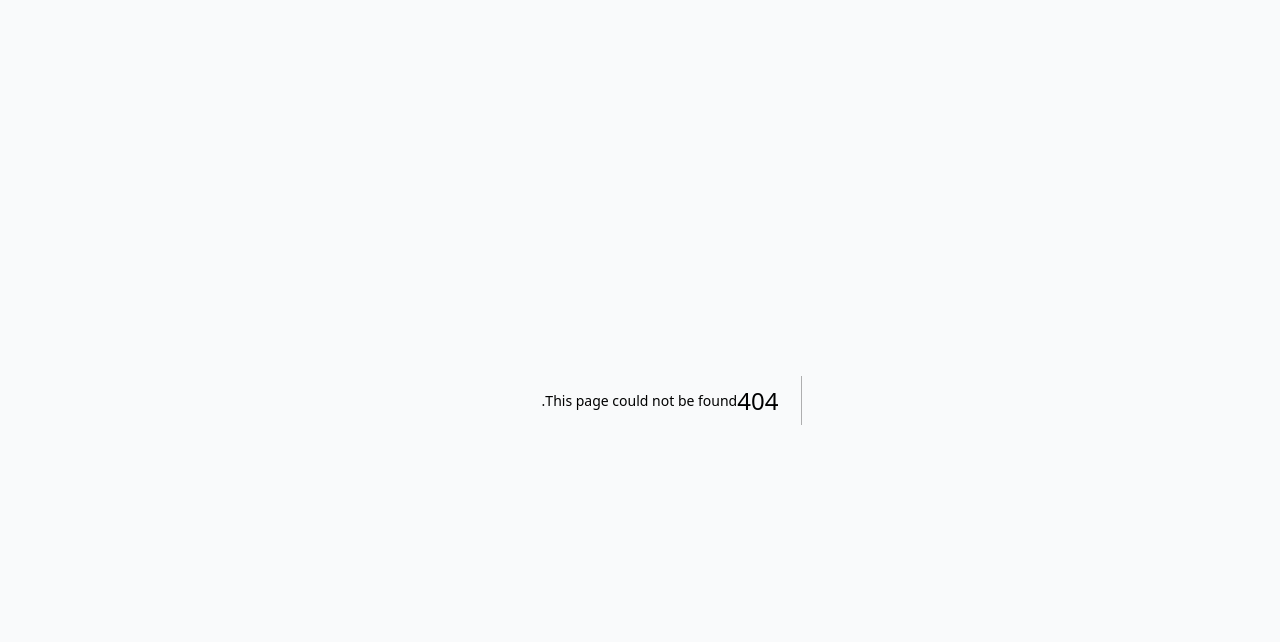
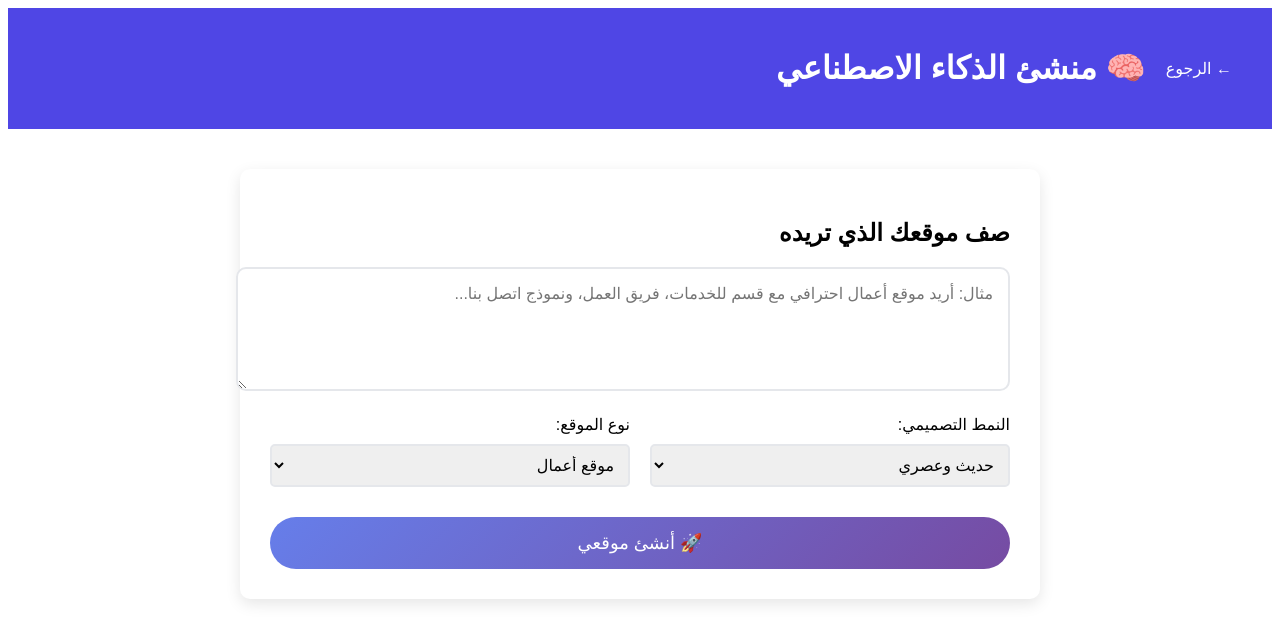
Before and after one commit to MHAleedduuub/Website-builder-1, a Next.js app: page /ai-builder in a window 1280 px wide. Before the commit this address had no page. Shown: the top 642 px of the page. Built offline with nearby package versions, Linux system fonts and the light colour scheme.

Commit message:
Create ai-builder.js

```diff
--- /dev/null
+++ b/pages/ai-builder.js
@@ -0,0 +1,237 @@
+import { useState } from 'react';
+import Head from 'next/head';
+
+export default function AIBuilder() {
+  const [description, setDescription] = useState('');
+  const [style, setStyle] = useState('modern');
+  const [type, setType] = useState('business');
+  const [loading, setLoading] = useState(false);
+  const [result, setResult] = useState(null);
+
+  const handleGenerate = async () => {
+    if (!description.trim()) {
+      alert('يرجى إدخال وصف للموقع');
+      return;
+    }
+
+    setLoading(true);
+
+    try {
+      const token = localStorage.getItem('token');
+
+      const response = await fetch('/api/generate-website', {
+        method: 'POST',
+        headers: {
+          'Content-Type': 'application/json',
+          'Authorization': token ? `Bearer ${token}` : ''
+        },
+        body: JSON.stringify({
+          description,
+          style,
+          type
+        })
+      });
+
+      const data = await response.json();
+
+      if (response.ok) {
+        setResult(data);
+      } else {
+        alert(data.error || 'حدث خطأ في الإنشاء');
+      }
+    } catch (error) {
+      alert('حدث خطأ في الاتصال بالخادم');
+    } finally {
+      setLoading(false);
+    }
+  };
+
+  const previewSite = () => {
+    if (!result) return;
+
+    const newWindow = window.open('', '_blank');
+    newWindow.document.write(result.html);
+    newWindow.document.write(`<style>${result.css}</style>`);
+    newWindow.document.write(`<script>${result.js}</script>`);
+  };
+
+  return (
+    <div style={styles.container}>
+      <Head>
+        <title>منشئ الذكاء الاصطناعي</title>
+      </Head>
+
+      <header style={styles.header}>
+        <a href="/" style={styles.backButton}>← الرجوع</a>
+        <h1>🧠 منشئ الذكاء الاصطناعي</h1>
+      </header>
+
+      <main style={styles.main}>
+        <div style={styles.formSection}>
+          <h2>صف موقعك الذي تريده</h2>
+
+          <textarea
+            value={description}
+            onChange={(e) => setDescription(e.target.value)}
+            placeholder="مثال: أريد موقع أعمال احترافي مع قسم للخدمات، فريق العمل، ونموذج اتصل بنا..."
+            style={styles.textarea}
+            rows={5}
+          />
+
+          <div style={styles.options}>
+            <div style={styles.optionGroup}>
+              <label>النمط التصميمي:</label>
+              <select
+                value={style}
+                onChange={(e) => setStyle(e.target.value)}
+                style={styles.select}
+              >
+                <option value="modern">حديث وعصري</option>
+                <option value="minimal">بسيط وأنيق</option>
+                <option value="bold">جريء ومبتكر</option>
+                <option value="classic">تقليدي واحترافي</option>
+              </select>
+            </div>
+
+            <div style={styles.optionGroup}>
+              <label>نوع الموقع:</label>
+              <select
+                value={type}
+                onChange={(e) => setType(e.target.value)}
+                style={styles.select}
+              >
+                <option value="business">موقع أعمال</option>
+                <option value="portfolio">موقع شخصي</option>
+                <option value="ecommerce">متجر إلكتروني</option>
+                <option value="blog">مدونة</option>
+              </select>
+            </div>
+          </div>
+
+          <button
+            onClick={handleGenerate}
+            disabled={loading}
+            style={styles.generateButton}
+          >
+            {loading ? 'جاري الإنشاء...' : '🚀 أنشئ موقعي'}
+          </button>
+        </div>
+
+        {result && (
+          <div style={styles.resultSection}>
+            <h3>✅ تم إنشاء موقعك بنجاح!</h3>
+            <p>معرف المشروع: {result.projectId}</p>
+
+            <div style={styles.resultActions}>
+              <button onClick={previewSite} style={styles.actionButton}>
+                👁️ معاينة الموقع
+              </button>
+              <button
+                onClick={() => {
+                  const content = `HTML:\n${result.html}\n\nCSS:\n${result.css}\n\nJavaScript:\n${result.js}`;
+                  const blob = new Blob([content], { type: 'text/plain' });
+                  const url = URL.createObjectURL(blob);
+                  const a = document.createElement('a');
+                  a.href = url;
+                  a.download = 'website-code.txt';
+                  a.click();
+                }}
+                style={styles.actionButton}
+              >
+                💾 تحميل الكود
+              </button>
+            </div>
+          </div>
+        )}
+      </main>
+    </div>
+  );
+}
+
+const styles = {
+  container: {
+    fontFamily: 'Arial, sans-serif',
+    direction: 'rtl',
+    margin: 0,
+    padding: 0,
+  },
+  header: {
+    backgroundColor: '#4f46e5',
+    color: 'white',
+    padding: '20px 40px',
+    display: 'flex',
+    alignItems: 'center',
+    gap: '20px',
+  },
+  backButton: {
+    color: 'white',
+    textDecoration: 'none',
+  },
+  main: {
+    padding: '40px',
+    maxWidth: '800px',
+    margin: '0 auto',
+  },
+  formSection: {
+    background: 'white',
+    padding: '30px',
+    borderRadius: '10px',
+    boxShadow: '0 5px 15px rgba(0,0,0,0.1)',
+    marginBottom: '30px',
+  },
+  textarea: {
+    width: '100%',
+    padding: '15px',
+    border: '2px solid #e5e7eb',
+    borderRadius: '10px',
+    fontSize: '16px',
+    marginBottom: '20px',
+    fontFamily: 'inherit',
+  },
+  options: {
+    display: 'grid',
+    gridTemplateColumns: '1fr 1fr',
+    gap: '20px',
+    marginBottom: '30px',
+  },
+  optionGroup: {
+    display: 'flex',
+    flexDirection: 'column',
+    gap: '10px',
+  },
+  select: {
+    padding: '10px',
+    border: '2px solid #e5e7eb',
+    borderRadius: '5px',
+    fontSize: '16px',
+  },
+  generateButton: {
+    background: 'linear-gradient(135deg, #667eea 0%, #764ba2 100%)',
+    color: 'white',
+    border: 'none',
+    padding: '15px 30px',
+    borderRadius: '50px',
+    fontSize: '18px',
+    cursor: 'pointer',
+    width: '100%',
+  },
+  resultSection: {
+    background: '#f0f9ff',
+    padding: '30px',
+    borderRadius: '10px',
+    border: '2px solid #bae6fd',
+  },
+  resultActions: {
+    display: 'flex',
+    gap: '10px',
+    marginTop: '20px',
+  },
+  actionButton: {
+    flex: 1,
+    padding: '12px',
+    border: 'none',
+    borderRadius: '5px',
+    cursor: 'pointer',
+    fontSize: '16px',
+  },
+};
```
